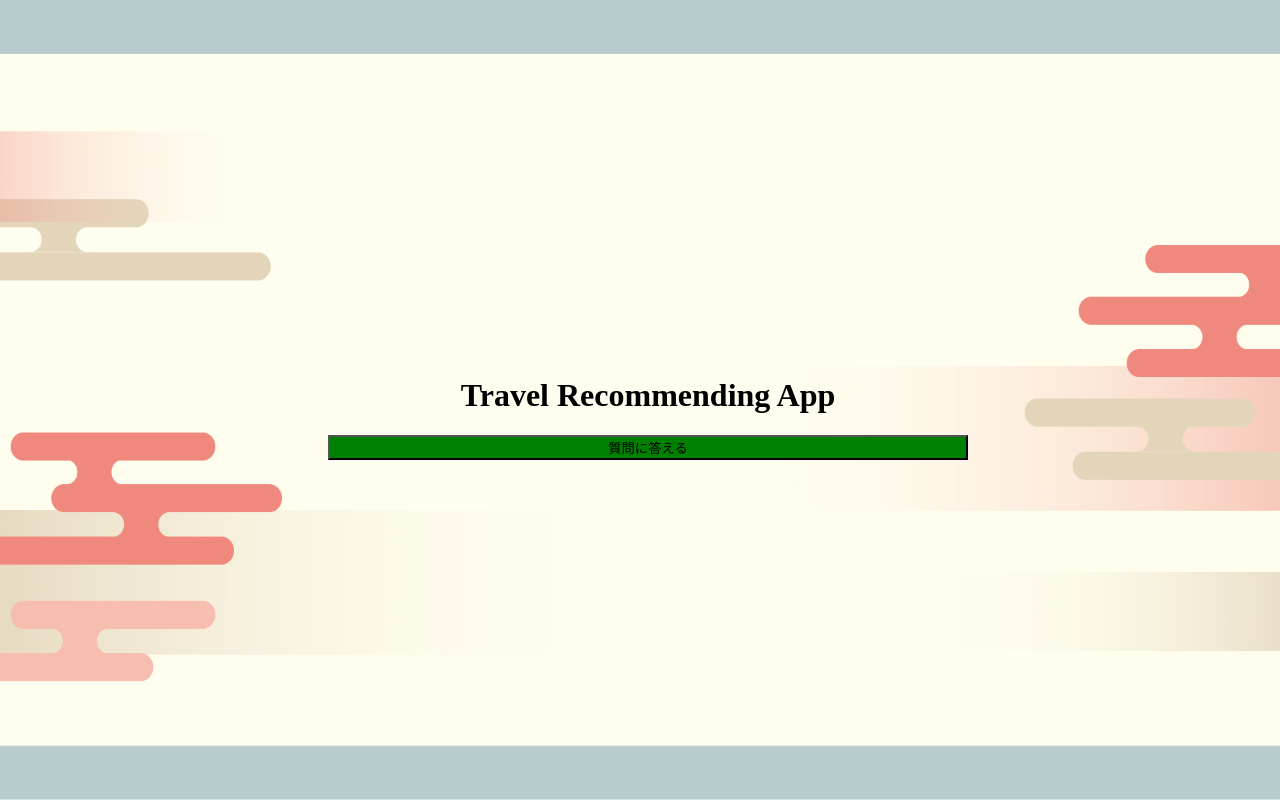
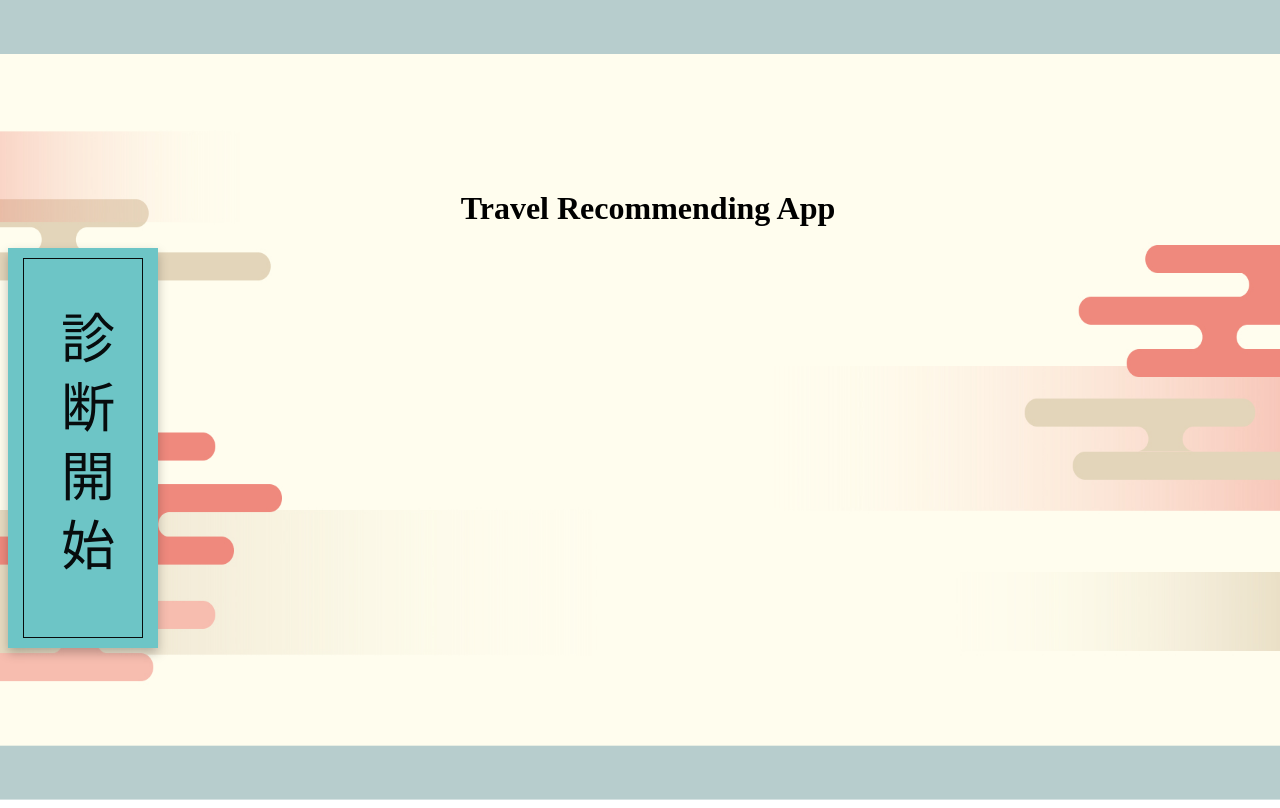
Before and after one commit to shinonome-inc/frontend-design-hackathon-2024-spring-teamA, a Next.js app: page / in a window 1280 px wide. Built offline with nearby package versions, Linux system fonts and the light colour scheme.

Commit message:
ボタンの作成

```diff
--- /dev/null
+++ b/src/components/title/Button.jsx
@@ -0,0 +1,42 @@
+import React from "react";
+import styled from "styled-components";
+
+export const Button = ({ buttonText, onClick }) => (
+  <StyledButton onClick={onClick}>
+    <StyledLine />
+    <StyledText>{buttonText}</StyledText>
+  </StyledButton>
+);
+
+const StyledButton = styled.button`
+  position: relative;
+  display: flex;
+  align-items: center;
+  justify-content: center;
+  font-size: 54px;
+  writing-mode: vertical-rl;
+  font-family: serif;
+  letter-spacing: 15px;
+  width: 150px;
+  height: 400px;
+  text-align: center;
+  background-color: #6dc5c6;
+  border: none;
+  box-shadow: 0px 5px 10px 0px rgba(0, 0, 0, 0.25);
+
+  &:hover {
+    box-shadow: none;
+`;
+
+const StyledLine = styled.div`
+  position: absolute;
+  top: 10px;
+  bottom: 10px;
+  left: 15px;
+  right: 15px;
+  border: 1px solid #070c0d;
+`;
+
+const StyledText = styled.div`
+  color: #070c0d;
+`;
--- a/src/pages/index.jsx
+++ b/src/pages/index.jsx
@@ -1,8 +1,9 @@
-import { paths } from '../paths';
+import { paths } from "../paths";
 import { useRouter } from "next/router";
-import React from 'react';
-import styled from 'styled-components';
-import Image from 'next/image';
+import React from "react";
+import styled from "styled-components";
+import Image from "next/image";
+import { Button } from "../components/title/Button";
 
 const IndexPage = () => {
   const router = useRouter();
@@ -12,13 +13,10 @@ const IndexPage = () => {
 
   return (
     <AllWrapper>
-      <Image
-        src={"/Background.png"}
-        layout="fill"
-      />
+      <Image src={"/Background.png"} layout="fill" />
       <TextWrapper>
         <Title>Travel Recommending App</Title>
-        <Button onClick={onClick}>質問に答える</Button>
+        <Button buttonText="診断開始" onClick={onClick} />
       </TextWrapper>
     </AllWrapper>
   );
@@ -28,13 +26,6 @@ export default IndexPage;
 const AllWrapper = styled.div`
   width: 100%;
   height: 100%;
-`;
-
-const Button = styled.button`
-  width: 50%;
-  background-color: green;
-  justify-self: center;
-  margin: 0 auto;
 `;
 
 const Title = styled.h1`
```
Also changed, not shown: public/title/logo.svg (added), public/title/torii-imge.svg (added).
